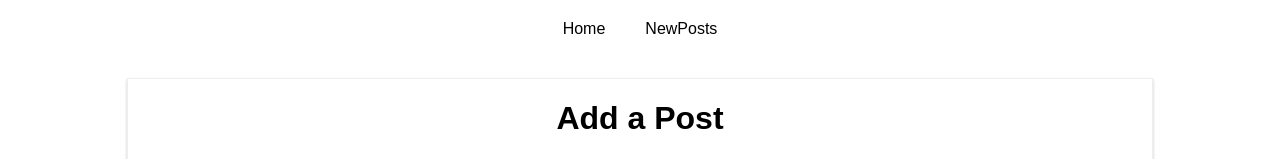
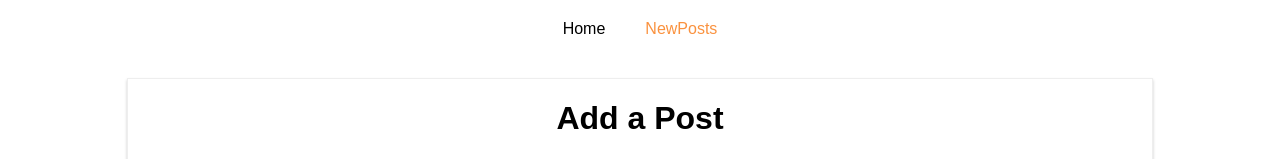
Before and after one commit to ELECTRON11111/blog-it, a React (Create React App) app: page /new-post in a window 1280 px wide. Shown: the top 159 px of the page. Built offline with nearby package versions, Linux system fonts and the light colour scheme.

Commit message:
Styling active links using the NavLink component from react-router-dom which automatically adds an active class we choose to the active links and allows us to use inline styles with activeStylr property.

```diff
--- a/src/components/Post/Post.js
+++ b/src/components/Post/Post.js
@@ -5,13 +5,15 @@
 
 const post = (props) => {
     // We can also get props from routes using the withRouter hoc
-    console.log(props);
-    return (<article className="Post" onClick={props.clicked}>
-        <h1>{props.title}</h1>
-        <div className="Info">
-            <div className="Author">{props.author}</div>
-        </div>
-    </article>)
+    // console.log(props);
+    return (
+        <article className="Post" onClick={props.clicked}>
+            <h1>{props.title}</h1>
+            <div className="Info">
+                <div className="Author">{props.author}</div>
+            </div>
+        </article>
+    );
 };
 
 export default withRouter(post);
--- a/src/containers/Blog/Blog.css
+++ b/src/containers/Blog/Blog.css
@@ -18,6 +18,7 @@
 }
 
 .Blog a:active,
-.Blog a:hover {
+.Blog a:hover,
+.Blog a.active {
     color: #fa923f;
 }
--- a/src/containers/Blog/Blog.js
+++ b/src/containers/Blog/Blog.js
@@ -2,7 +2,7 @@
 
 import Posts from "../Posts/Posts";
 import NewPost from '../NewPost/NewPost';
-import { Route, Switch, Link } from "react-router-dom";
+import { Route, Switch, NavLink } from "react-router-dom";
 import './Blog.css';
 
 class Blog extends Component {
@@ -13,14 +13,22 @@
                 <header className="Blog">
                     <nav>
                         <ul>
-                            <li><Link to='/'>Home</Link></li>
-                            {/* If you wanted to append the path to the current url, to make it relative instead of absolute, get the current url from the match prop */}
-                            <li><Link to={{
-                                // pathname: this.props.match + "/new-post",
+                            {/* NavLink is similar to the Link component but it adds an active class to whatever Link/path we're on. */}
+                            {/* we add exact to make sure the active class is added to "/" exactly and not "/new-post" */}
+                            {/* You can also change the className for the active link if you want to  Or better still write the styling as inline */}
+                            <li><NavLink
+                                to='/'
+                                exact
+                                activeClassName='my-active'
+                                activeStyle={{
+                                    color: "#fa923f",
+                                    textDecoration: "underline"
+                                }}>Home</NavLink></li>
+                            <li><NavLink to={{
                                 pathname: "/new-post",
                                 hash: "#submit",
                                 search: "?quick-submit=true"
-                            }} >NewPosts</Link></li>
+                            }} >NewPosts</NavLink></li>
                         </ul>
                     </nav>
                 </header>
--- a/src/containers/NewPost/NewPost.js
+++ b/src/containers/NewPost/NewPost.js
@@ -12,7 +12,7 @@
 
     componentDidMount() {
         // When we use react-router-dom Link component, It provides some props e.g location, path, history, key, etc
-        console.log(this.props);
+        // console.log(this.props);
     }
 
     postDataHandler = () => {
```
